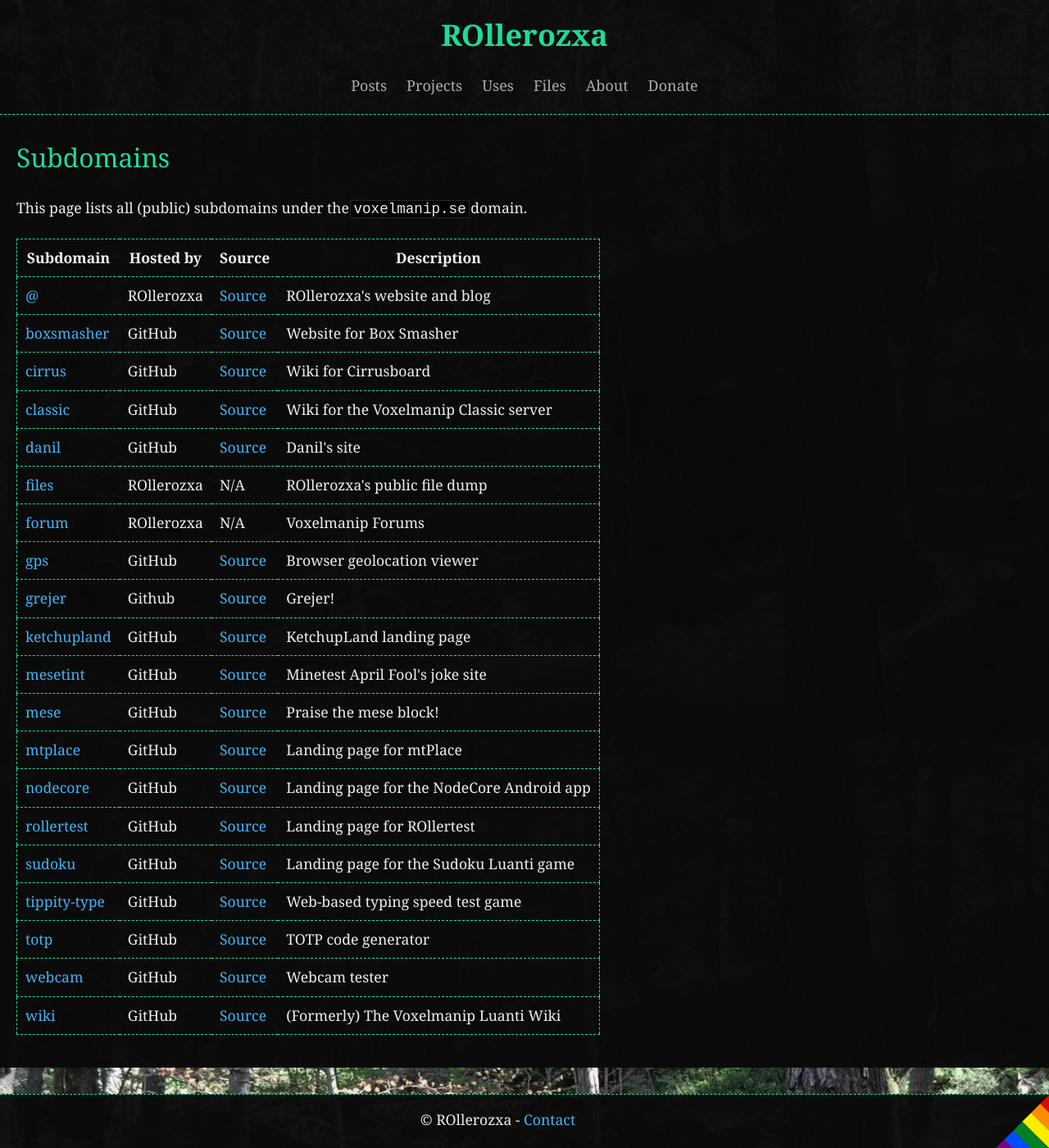
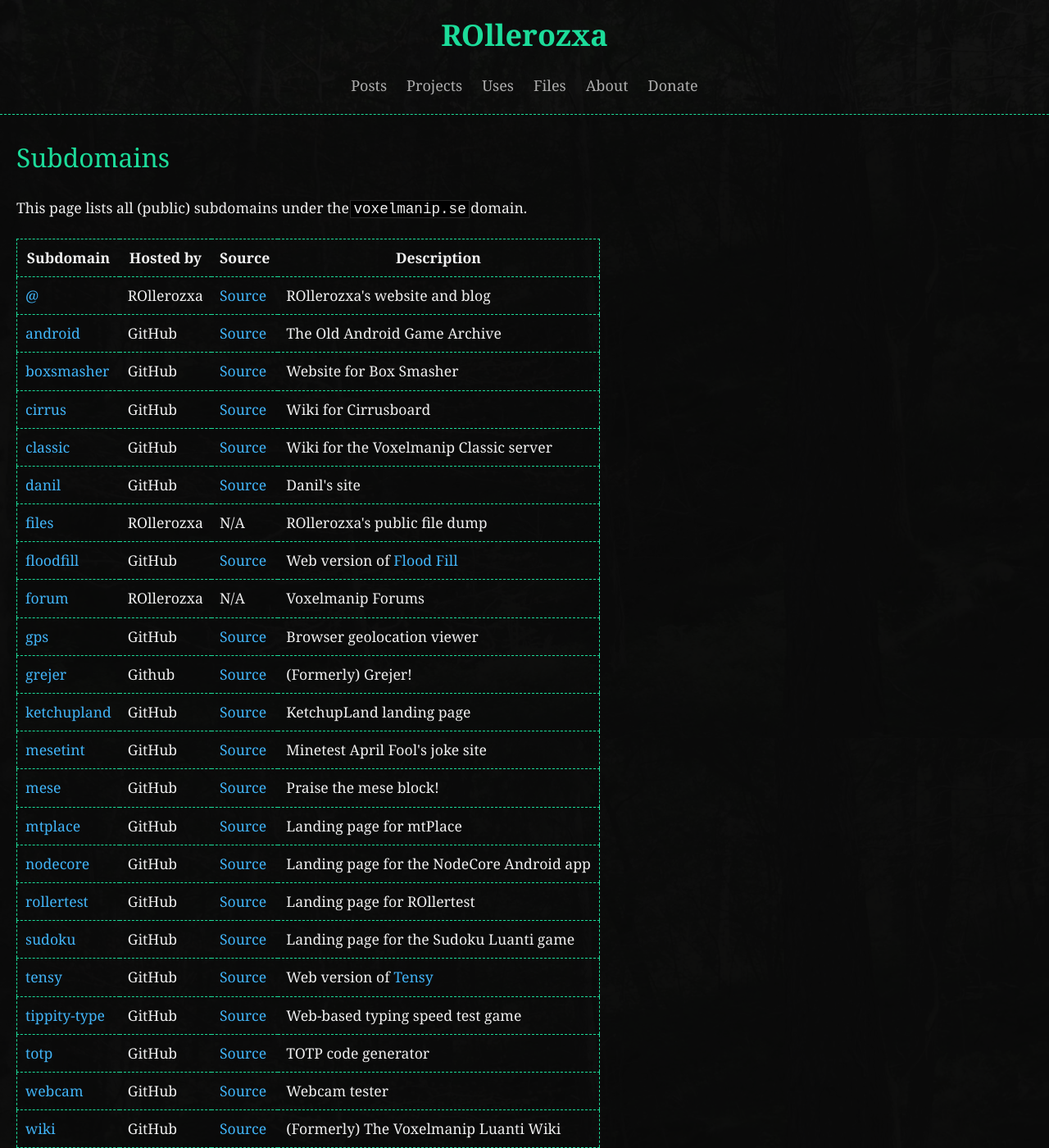
Before and after one commit to rollerozxa/voxelmanip.se, a Jekyll site: the page built from subdomains.md, in a window 1280 px wide and 1400 px high. Shown: the whole window at 82% size. Built offline with Jekyll 4.4.1, drawn with Linux system fonts in a browser that asks for light colours.

Commit message:
Update subdomains list

```diff
--- a/_data/subdomains.yml
+++ b/_data/subdomains.yml
@@ -2,6 +2,11 @@
   host: ROllerozxa
   source: https://github.com/rollerozxa/voxelmanip.se
   description: ROllerozxa's website and blog
+
+- domain: android
+  host: GitHub
+  source: https://github.com/rollerozxa/android.voxelmanip.se
+  description: The Old Android Game Archive
 
 - domain: boxsmasher
   host: GitHub
@@ -27,6 +32,11 @@
   host: ROllerozxa
   description: ROllerozxa's public file dump
 
+- domain: floodfill
+  host: GitHub
+  source: https://github.com/rollerozxa/floodfill
+  description: Web version of <a href="/projects/floodfill/">Flood Fill</a>
+
 - domain: forum
   host: ROllerozxa
   description: Voxelmanip Forums
@@ -39,7 +49,7 @@
 - domain: grejer
   host: Github
   source: https://github.com/rollerozxa/grejer.voxelmanip.se
-  description: Grejer!
+  description: (Formerly) Grejer!
 
 - domain: ketchupland
   host: GitHub
@@ -76,6 +86,11 @@
   source: https://github.com/rollerozxa/sudoku.voxelmanip.se
   description: Landing page for the Sudoku Luanti game
 
+- domain: tensy
+  host: GitHub
+  source: https://github.com/rollerozxa/tensy
+  description: Web version of <a href="/projects/tensy/">Tensy</a>
+
 - domain: tippity-type
   host: GitHub
   source: https://github.com/rollerozxa/tippity-type
```
